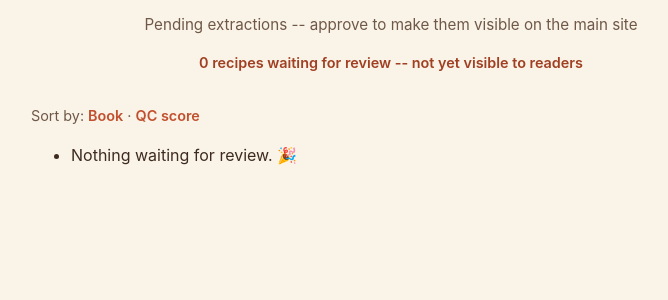
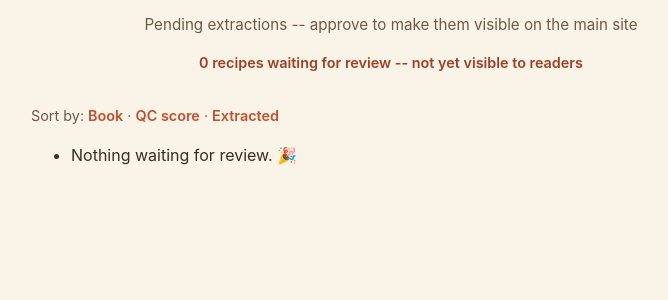
Before and after one commit to junipernineaj/recipe-app, a FastAPI app: template templates/review.html in a window 1280 px wide. Shown: the part 139-439 px from the top of the page, without its empty margins (249-917 px from the left). Run offline with FastAPI, Linux system fonts and the light colour scheme; the template is opened without the code that fills it, so the values that code supplies are empty; parts of the project's set-up code (start-up, migrations or seed data) failed here and were passed over; some libraries are stand-ins or nearby versions.

Commit message:
Surface the recipe extraction date on the review queue and detail page
extracted_at has been written for every extracted recipe since the
extraction scripts started setting it, but nothing ever displayed it.
Showing it lets pending recipes be told apart by when they were
extracted, and gives more confidence a new extraction actually
superseded an old one.

Co-Authored-By: Claude Sonnet 5 <noreply@anthropic.com>
Claude-Session: https://claude.ai/code/session_01JrThFu6QaBeCeX9TnJ53ss

```diff
--- a/main.py
+++ b/main.py
@@ -469,8 +469,9 @@ def _sort_pending_recipes(recipes, sort):
     it's a no-op; the others re-sort in place, relying on Python's stable
     sort to keep the existing source_book/id ordering as a tiebreak.
     Recipes with no QC checks recorded yet always sort last under a
-    QC-score sort, in either direction, since there's nothing to rank
-    them by until recipe_qc.py has actually run against them."""
+    QC-score sort, and recipes with no extracted_at (e.g. added by hand,
+    not through the extraction pipeline) always sort last under a date
+    sort, in either direction, since there's nothing to rank them by."""
     if sort == "book_desc":
         recipes.sort(key=lambda r: (r["source_book"] or "").lower(), reverse=True)
     elif sort in ("qc_asc", "qc_desc"):
@@ -481,6 +482,14 @@ def _sort_pending_recipes(recipes, sort):
             score = r["qc_passed"] / total
             return (0, -score if sort == "qc_desc" else score)
         recipes.sort(key=qc_key)
+    elif sort in ("date_asc", "date_desc"):
+        # extracted_at is stored as an ISO-ish "YYYY-MM-DD HH:MM:SS" string,
+        # so plain string comparison already sorts it chronologically --
+        # no need to parse it into a datetime first.
+        dated = [r for r in recipes if r.get("extracted_at")]
+        undated = [r for r in recipes if not r.get("extracted_at")]
+        dated.sort(key=lambda r: r["extracted_at"], reverse=(sort == "date_desc"))
+        recipes[:] = dated + undated
     return recipes
 
 
@@ -489,7 +498,7 @@ def get_pending_recipes(sort: str = "book_asc"):
     conn.row_factory = sqlite3.Row
     cursor = conn.cursor()
     cursor.execute("""
-        SELECT id, title, source_book, engine, flagged_for_review
+        SELECT id, title, source_book, engine, flagged_for_review, extracted_at
         FROM recipes
         WHERE status != 'approved'
         ORDER BY source_book, id
--- a/templates/recipe_detail.html
+++ b/templates/recipe_detail.html
@@ -10,7 +10,7 @@
         <a class="back-link" href="/">&larr; Back to all recipes</a>
         <div class="recipe-header">
             <h1>{{ recipe["title"] | titlecase }}</h1>
-            <p class="source">From: {{ recipe["source_book"] }}{% if recipe["engine"] %} &middot; extracted by {{ recipe["engine"] }}{% endif %}</p>
+            <p class="source">From: {{ recipe["source_book"] }}{% if recipe["engine"] %} &middot; extracted by {{ recipe["engine"] }}{% endif %}{% if recipe["extracted_at"] %} &middot; {{ recipe["extracted_at"][:16] }} UTC{% endif %}</p>
             {% if recipe["source_path"] and recipe["source_page"] %}
             <a href="/recipes/{{ recipe['id'] }}/source#page={{ recipe['source_page'] }}" target="_blank" rel="noopener" class="btn">
                 &#128196; View original page{% if recipe['source_page_end'] and recipe['source_page_end'] != recipe['source_page'] %}s {{ recipe['source_page'] }}&ndash;{{ recipe['source_page_end'] }}{% else %} {{ recipe['source_page'] }}{% endif %}
--- a/templates/review_list.html
+++ b/templates/review_list.html
@@ -4,7 +4,7 @@
 {% endmacro %}
 
 <div class="review-sort-row">
-    Sort by: {{ sort_link('book', 'Book') }} &middot; {{ sort_link('qc', 'QC score') }}
+    Sort by: {{ sort_link('book', 'Book') }} &middot; {{ sort_link('qc', 'QC score') }} &middot; {{ sort_link('date', 'Extracted') }}
 </div>
 
 <ul id="review-list">
@@ -12,7 +12,7 @@
     <li>
         <div class="recipe-info">
             <a href="/recipes/{{ recipe['id'] }}">{{ recipe["title"] | titlecase }}</a>
-            <span class="source">{{ recipe["source_book"] }}{% if recipe["engine"] %} &middot; {{ recipe["engine"] }}{% endif %}</span>
+            <span class="source">{{ recipe["source_book"] }}{% if recipe["engine"] %} &middot; {{ recipe["engine"] }}{% endif %}{% if recipe["extracted_at"] %} &middot; extracted {{ recipe["extracted_at"][:16] }} UTC{% endif %}</span>
             {% if recipe["flagged_for_review"] %}
             <p class="flag-note">&#9888; {{ recipe["flagged_for_review"] }}</p>
             {% endif %}
```
Also changed, not shown: ci_fixture_db.py (+4 -3 lines).
